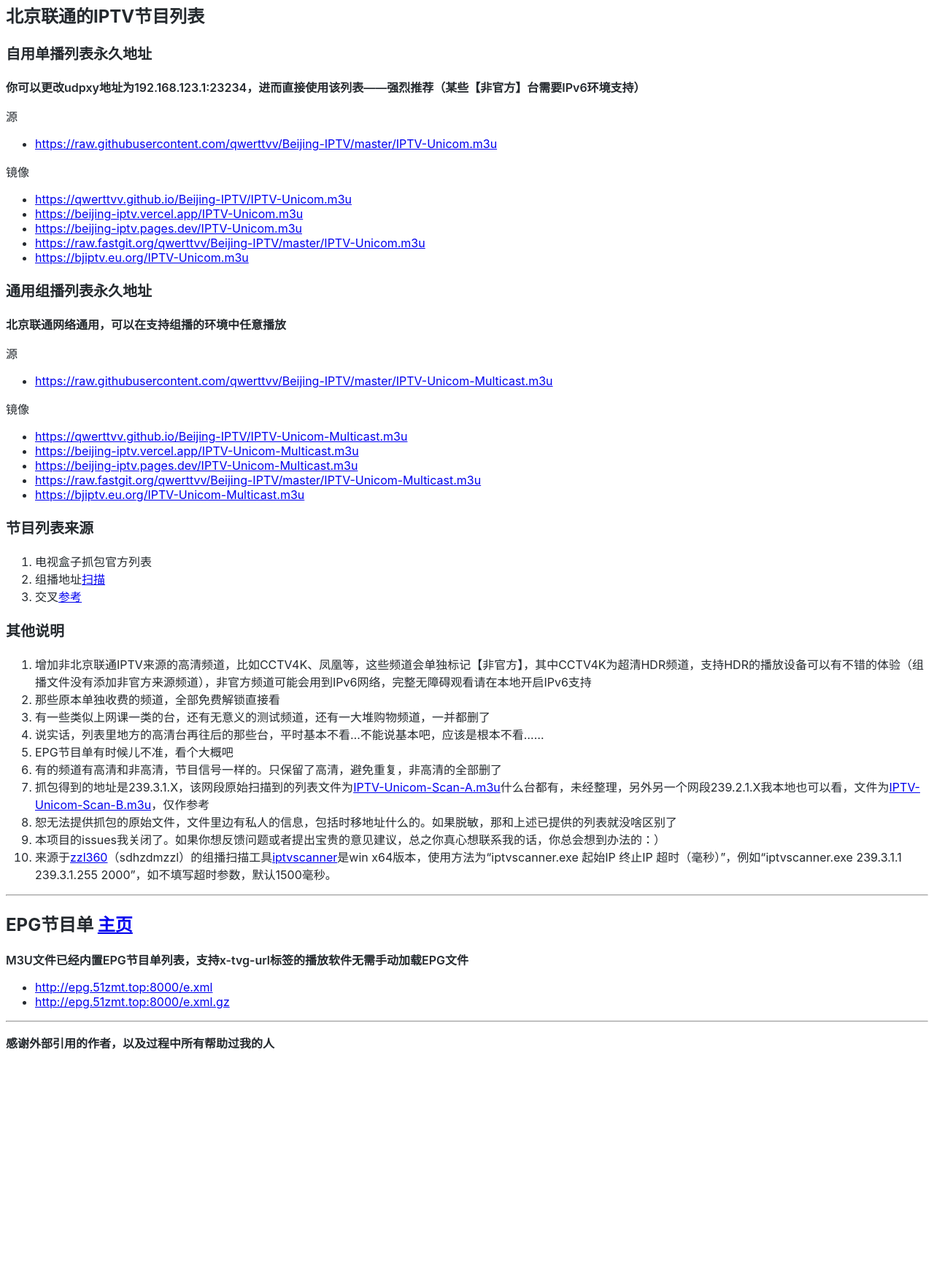
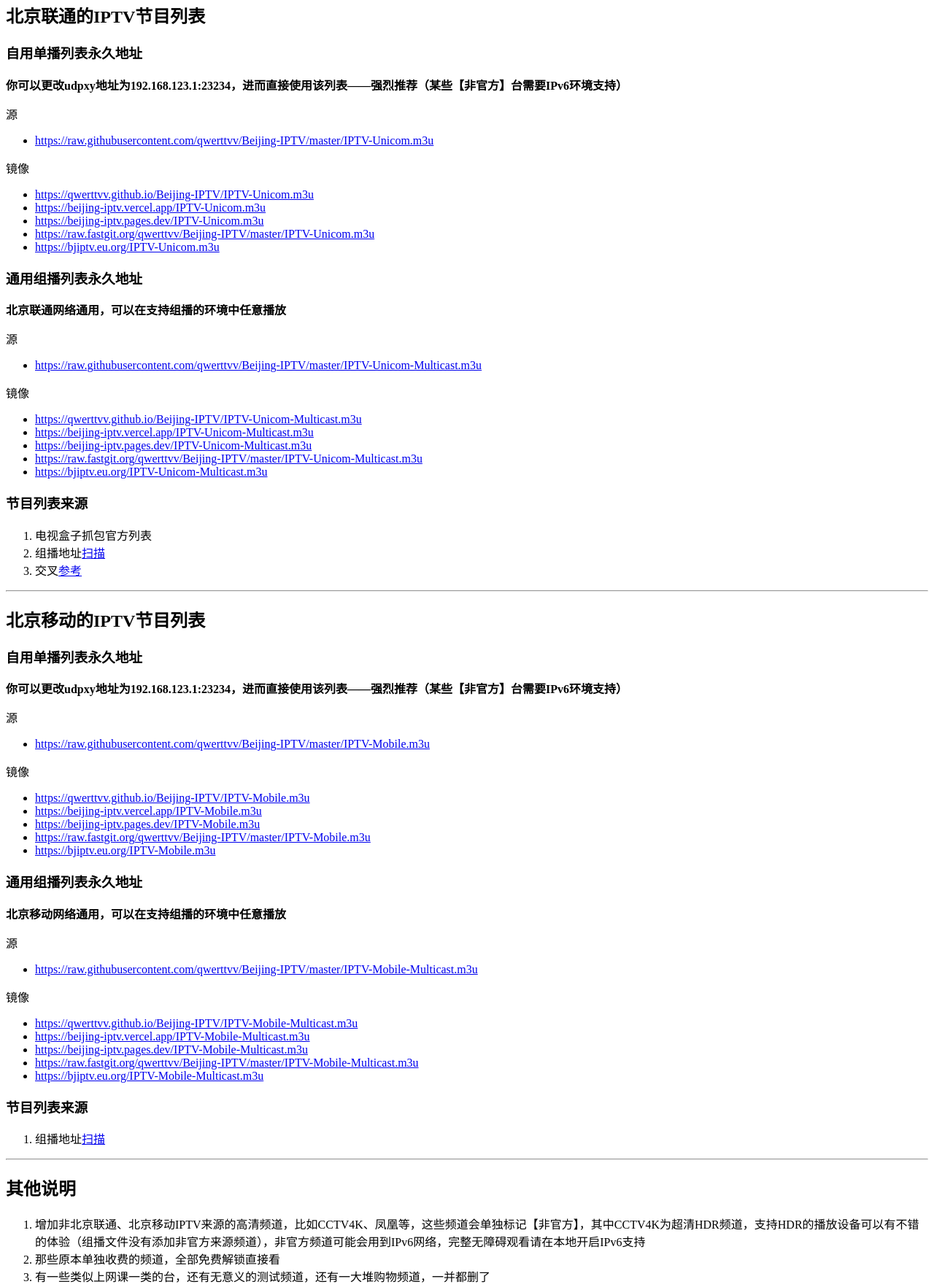
Before and after one commit to qwerttvv/Beijing-IPTV, a plain HTML site: page index.html in a window 1280 px wide. Shown: the part 94-1858 px from the top of the page at 73% size. Before the commit the page ends 1551 px from the top, so only its background shows below. Drawn offline with Linux system fonts and the light colour scheme.

Commit message:
Update index.html

```diff
--- a/index.html
+++ b/index.html
@@ -4,144 +4,139 @@
 <h1 style="margin-left:0px;color:#24292E;font-family:-apple-system, BlinkMacSystemFont, &quot;background-color:#FFFFFF;">
 	Beijing-IPTV&nbsp;<a href="https://bjiptv.eu.org/">https://bjiptv.eu.org/</a>&nbsp;<a href="https://github.com/qwerttvv/Beijing-IPTV" target="_blank">GitHub项目地址</a>
 </h1>
+
 <hr />
-<h2 style="color:#24292E;font-family:-apple-system, BlinkMacSystemFont, &quot;background-color:#FFFFFF;">
-	<a id="user-content-北京联通的iptv节目列表" class="anchor" href="https://github.com/qwerttvv/Beijing-IPTV#北京联通的iptv节目列表"></a>北京联通的IPTV节目列表
-</h2>
-<h3 style="font-size:1.25em;color:#24292E;font-family:-apple-system, BlinkMacSystemFont, &quot;background-color:#FFFFFF;">
-	<a id="user-content-自用单播列表永久地址" class="anchor" href="https://github.com/qwerttvv/Beijing-IPTV#自用单播列表永久地址"></a>自用单播列表永久地址
-</h3>
-<p style="color:#24292E;font-family:-apple-system, BlinkMacSystemFont, &quot;font-size:16px;background-color:#FFFFFF;">
-	<span style="font-weight:600;">你可以更改udpxy地址为192.168.123.1:23234，进而直接使用该列表——强烈推荐（某些【非官方】台需要IPv6环境支持）</span>
-</p>
-<p style="color:#24292E;font-family:-apple-system, BlinkMacSystemFont, &quot;font-size:16px;background-color:#FFFFFF;">
-	源
-</p>
-<ul style="color:#24292E;font-family:-apple-system, BlinkMacSystemFont, &quot;font-size:16px;background-color:#FFFFFF;">
-	<li>
-		<a href="https://raw.githubusercontent.com/qwerttvv/Beijing-IPTV/master/IPTV-Unicom.m3u">https://raw.githubusercontent.com/qwerttvv/Beijing-IPTV/master/IPTV-Unicom.m3u</a>
-	</li>
+
+<h2>北京联通的IPTV节目列表</h2>
+
+<h3>自用单播列表永久地址</h3>
+
+<p><strong>你可以更改udpxy地址为192.168.123.1:23234，进而直接使用该列表——强烈推荐（某些【非官方】台需要IPv6环境支持）</strong></p>
+
+<p>源</p>
+
+<ul>
+<li><a href="https://raw.githubusercontent.com/qwerttvv/Beijing-IPTV/master/IPTV-Unicom.m3u" title="https://raw.githubusercontent.com/qwerttvv/Beijing-IPTV/master/IPTV-Unicom.m3u">https://raw.githubusercontent.com/qwerttvv/Beijing-IPTV/master/IPTV-Unicom.m3u</a></li>
 </ul>
-<p style="color:#24292E;font-family:-apple-system, BlinkMacSystemFont, &quot;font-size:16px;background-color:#FFFFFF;">
-	镜像
-</p>
-<ul style="color:#24292E;font-family:-apple-system, BlinkMacSystemFont, &quot;font-size:16px;background-color:#FFFFFF;">
-	<li>
-		<a href="https://qwerttvv.github.io/Beijing-IPTV/IPTV-Unicom.m3u">https://qwerttvv.github.io/Beijing-IPTV/IPTV-Unicom.m3u</a>
-	</li>
-	<li>
-		<a href="https://beijing-iptv.vercel.app/IPTV-Unicom.m3u">https://beijing-iptv.vercel.app/IPTV-Unicom.m3u</a>
-	</li>
-	<li>
-		<a href="https://beijing-iptv.pages.dev/IPTV-Unicom.m3u">https://beijing-iptv.pages.dev/IPTV-Unicom.m3u</a>
-	</li>
-	<li>
-		<a href="https://raw.fastgit.org/qwerttvv/Beijing-IPTV/master/IPTV-Unicom.m3u">https://raw.fastgit.org/qwerttvv/Beijing-IPTV/master/IPTV-Unicom.m3u</a>
-	</li>
-	<li>
-		<a href="https://bjiptv.eu.org/IPTV-Unicom.m3u">https://bjiptv.eu.org/IPTV-Unicom.m3u</a>
-	</li>
+
+<p>镜像</p>
+
+<ul>
+<li><a href="https://qwerttvv.github.io/Beijing-IPTV/IPTV-Unicom.m3u" title="https://qwerttvv.github.io/Beijing-IPTV/IPTV-Unicom.m3u">https://qwerttvv.github.io/Beijing-IPTV/IPTV-Unicom.m3u</a></li>
+<li><a href="https://beijing-iptv.vercel.app/IPTV-Unicom.m3u" title="https://beijing-iptv.vercel.app/IPTV-Unicom.m3u">https://beijing-iptv.vercel.app/IPTV-Unicom.m3u</a></li>
+<li><a href="https://beijing-iptv.pages.dev/IPTV-Unicom.m3u" title="https://beijing-iptv.pages.dev/IPTV-Unicom.m3u">https://beijing-iptv.pages.dev/IPTV-Unicom.m3u</a></li>
+<li><a href="https://raw.fastgit.org/qwerttvv/Beijing-IPTV/master/IPTV-Unicom.m3u" title="https://raw.fastgit.org/qwerttvv/Beijing-IPTV/master/IPTV-Unicom.m3u">https://raw.fastgit.org/qwerttvv/Beijing-IPTV/master/IPTV-Unicom.m3u</a></li>
+<li><a href="https://bjiptv.eu.org/IPTV-Unicom.m3u" title="https://bjiptv.eu.org/IPTV-Unicom.m3u">https://bjiptv.eu.org/IPTV-Unicom.m3u</a></li>
 </ul>
-<h3 style="font-size:1.25em;color:#24292E;font-family:-apple-system, BlinkMacSystemFont, &quot;background-color:#FFFFFF;">
-	<a id="user-content-通用组播列表永久地址" class="anchor" href="https://github.com/qwerttvv/Beijing-IPTV#通用组播列表永久地址"></a>通用组播列表永久地址
-</h3>
-<p style="color:#24292E;font-family:-apple-system, BlinkMacSystemFont, &quot;font-size:16px;background-color:#FFFFFF;">
-	<span style="font-weight:600;">北京联通网络通用，可以在支持组播的环境中任意播放</span>
-</p>
-<p style="color:#24292E;font-family:-apple-system, BlinkMacSystemFont, &quot;font-size:16px;background-color:#FFFFFF;">
-	源
-</p>
-<ul style="color:#24292E;font-family:-apple-system, BlinkMacSystemFont, &quot;font-size:16px;background-color:#FFFFFF;">
-	<li>
-		<a href="https://raw.githubusercontent.com/qwerttvv/Beijing-IPTV/master/IPTV-Unicom-Multicast.m3u">https://raw.githubusercontent.com/qwerttvv/Beijing-IPTV/master/IPTV-Unicom-Multicast.m3u</a>
-	</li>
+
+<h3>通用组播列表永久地址</h3>
+
+<p><strong>北京联通网络通用，可以在支持组播的环境中任意播放</strong></p>
+
+<p>源</p>
+
+<ul>
+<li><a href="https://raw.githubusercontent.com/qwerttvv/Beijing-IPTV/master/IPTV-Unicom-Multicast.m3u" title="https://raw.githubusercontent.com/qwerttvv/Beijing-IPTV/master/IPTV-Unicom-Multicast.m3u">https://raw.githubusercontent.com/qwerttvv/Beijing-IPTV/master/IPTV-Unicom-Multicast.m3u</a></li>
 </ul>
-<p style="color:#24292E;font-family:-apple-system, BlinkMacSystemFont, &quot;font-size:16px;background-color:#FFFFFF;">
-	镜像
-</p>
-<ul style="color:#24292E;font-family:-apple-system, BlinkMacSystemFont, &quot;font-size:16px;background-color:#FFFFFF;">
-	<li>
-		<a href="https://qwerttvv.github.io/Beijing-IPTV/IPTV-Unicom-Multicast.m3u">https://qwerttvv.github.io/Beijing-IPTV/IPTV-Unicom-Multicast.m3u</a>
-	</li>
-	<li>
-		<a href="https://beijing-iptv.vercel.app/IPTV-Unicom-Multicast.m3u">https://beijing-iptv.vercel.app/IPTV-Unicom-Multicast.m3u</a>
-	</li>
-	<li>
-		<a href="https://beijing-iptv.pages.dev/IPTV-Unicom-Multicast.m3u">https://beijing-iptv.pages.dev/IPTV-Unicom-Multicast.m3u</a>
-	</li>
-	<li>
-		<a href="https://raw.fastgit.org/qwerttvv/Beijing-IPTV/master/IPTV-Unicom-Multicast.m3u">https://raw.fastgit.org/qwerttvv/Beijing-IPTV/master/IPTV-Unicom-Multicast.m3u</a>
-	</li>
-	<li>
-		<a href="https://bjiptv.eu.org/IPTV-Unicom-Multicast.m3u">https://bjiptv.eu.org/IPTV-Unicom-Multicast.m3u</a>
-	</li>
+
+<p>镜像</p>
+
+<ul>
+<li><a href="https://qwerttvv.github.io/Beijing-IPTV/IPTV-Unicom-Multicast.m3u" title="https://qwerttvv.github.io/Beijing-IPTV/IPTV-Unicom-Multicast.m3u">https://qwerttvv.github.io/Beijing-IPTV/IPTV-Unicom-Multicast.m3u</a></li>
+<li><a href="https://beijing-iptv.vercel.app/IPTV-Unicom-Multicast.m3u" title="https://beijing-iptv.vercel.app/IPTV-Unicom-Multicast.m3u">https://beijing-iptv.vercel.app/IPTV-Unicom-Multicast.m3u</a></li>
+<li><a href="https://beijing-iptv.pages.dev/IPTV-Unicom-Multicast.m3u" title="https://beijing-iptv.pages.dev/IPTV-Unicom-Multicast.m3u">https://beijing-iptv.pages.dev/IPTV-Unicom-Multicast.m3u</a></li>
+<li><a href="https://raw.fastgit.org/qwerttvv/Beijing-IPTV/master/IPTV-Unicom-Multicast.m3u" title="https://raw.fastgit.org/qwerttvv/Beijing-IPTV/master/IPTV-Unicom-Multicast.m3u">https://raw.fastgit.org/qwerttvv/Beijing-IPTV/master/IPTV-Unicom-Multicast.m3u</a></li>
+<li><a href="https://bjiptv.eu.org/IPTV-Unicom-Multicast.m3u" title="https://bjiptv.eu.org/IPTV-Unicom-Multicast.m3u">https://bjiptv.eu.org/IPTV-Unicom-Multicast.m3u</a></li>
 </ul>
-<h3 style="font-size:1.25em;color:#24292E;font-family:-apple-system, BlinkMacSystemFont, &quot;background-color:#FFFFFF;">
-	<a id="user-content-节目列表来源" class="anchor" href="https://github.com/qwerttvv/Beijing-IPTV#节目列表来源"></a>节目列表来源
-</h3>
-<ol style="color:#24292E;font-family:-apple-system, BlinkMacSystemFont, &quot;font-size:16px;background-color:#FFFFFF;">
-	<li>
-		电视盒子抓包官方列表
-	</li>
-	<li>
-		组播地址<a href="https://raw.githubusercontent.com/qwerttvv/Beijing-IPTV/master/iptvscanner.7z">扫描</a>
-	</li>
-	<li>
-		交叉<a href="https://github.com/islercn/BeiJing-Unicom-IPTV-List">参考</a>
-	</li>
+
+<h3>节目列表来源</h3>
+
+<ol>
+<li>电视盒子抓包官方列表</li>
+<li>组播地址<a href="https://raw.githubusercontent.com/qwerttvv/Beijing-IPTV/master/iptvscanner.7z" title="扫描">扫描</a></li>
+<li>交叉<a href="https://github.com/islercn/BeiJing-Unicom-IPTV-List" title="参考">参考</a></li>
 </ol>
-<h3 style="font-size:1.25em;color:#24292E;font-family:-apple-system, BlinkMacSystemFont, &quot;background-color:#FFFFFF;">
-	<a id="user-content-其他说明" class="anchor" href="https://github.com/qwerttvv/Beijing-IPTV#其他说明"></a>其他说明
-</h3>
-<ol style="color:#24292E;font-family:-apple-system, BlinkMacSystemFont, &quot;font-size:16px;background-color:#FFFFFF;">
-	<li>
-		增加非北京联通IPTV来源的高清频道，比如CCTV4K、凤凰等，这些频道会单独标记【非官方】，其中CCTV4K为超清HDR频道，支持HDR的播放设备可以有不错的体验（组播文件没有添加非官方来源频道），非官方频道可能会用到IPv6网络，完整无障碍观看请在本地开启IPv6支持
-	</li>
-	<li>
-		那些原本单独收费的频道，全部免费解锁直接看
-	</li>
-	<li>
-		有一些类似上网课一类的台，还有无意义的测试频道，还有一大堆购物频道，一并都删了
-	</li>
-	<li>
-		说实话，列表里地方的高清台再往后的那些台，平时基本不看…不能说基本吧，应该是根本不看……
-	</li>
-	<li>
-		EPG节目单有时候儿不准，看个大概吧
-	</li>
-	<li>
-		有的频道有高清和非高清，节目信号一样的。只保留了高清，避免重复，非高清的全部删了
-	</li>
-	<li>
-		抓包得到的地址是239.3.1.X，该网段原始扫描到的列表文件为<a href="https://raw.githubusercontent.com/qwerttvv/Beijing-IPTV/master/IPTV-Unicom-Scan-A.m3u">IPTV-Unicom-Scan-A.m3u</a>什么台都有，未经整理，另外另一个网段239.2.1.X我本地也可以看，文件为<a href="https://raw.githubusercontent.com/qwerttvv/Beijing-IPTV/master/IPTV-Unicom-Scan-B.m3u">IPTV-Unicom-Scan-B.m3u</a>，仅作参考
-	</li>
-	<li>
-		恕无法提供抓包的原始文件，文件里边有私人的信息，包括时移地址什么的。如果脱敏，那和上述已提供的列表就没啥区别了
-	</li>
-	<li>
-		本项目的issues我关闭了。如果你想反馈问题或者提出宝贵的意见建议，总之你真心想联系我的话，你总会想到办法的：）
-	</li>
-	<li>
-		来源于<a href="https://github.com/zzl360">zzl360</a>（sdhzdmzzl）的组播扫描工具<a href="https://raw.githubusercontent.com/qwerttvv/Beijing-IPTV/master/iptvscanner.7z">iptvscanner</a>是win x64版本，使用方法为“iptvscanner.exe 起始IP 终止IP 超时（毫秒）”，例如“iptvscanner.exe 239.3.1.1 239.3.1.255 2000”，如不填写超时参数，默认1500毫秒。
-	</li>
+
+<hr />
+
+<h2>北京移动的IPTV节目列表</h2>
+
+<h3>自用单播列表永久地址</h3>
+
+<p><strong>你可以更改udpxy地址为192.168.123.1:23234，进而直接使用该列表——强烈推荐（某些【非官方】台需要IPv6环境支持）</strong></p>
+
+<p>源</p>
+
+<ul>
+<li><a href="https://raw.githubusercontent.com/qwerttvv/Beijing-IPTV/master/IPTV-Mobile.m3u" title="https://raw.githubusercontent.com/qwerttvv/Beijing-IPTV/master/IPTV-Mobile.m3u">https://raw.githubusercontent.com/qwerttvv/Beijing-IPTV/master/IPTV-Mobile.m3u</a></li>
+</ul>
+
+<p>镜像</p>
+
+<ul>
+<li><a href="https://qwerttvv.github.io/Beijing-IPTV/IPTV-Mobile.m3u" title="https://qwerttvv.github.io/Beijing-IPTV/IPTV-Mobile.m3u">https://qwerttvv.github.io/Beijing-IPTV/IPTV-Mobile.m3u</a></li>
+<li><a href="https://beijing-iptv.vercel.app/IPTV-Mobile.m3u" title="https://beijing-iptv.vercel.app/IPTV-Mobile.m3u">https://beijing-iptv.vercel.app/IPTV-Mobile.m3u</a></li>
+<li><a href="https://beijing-iptv.pages.dev/IPTV-Mobile.m3u" title="https://beijing-iptv.pages.dev/IPTV-Mobile.m3u">https://beijing-iptv.pages.dev/IPTV-Mobile.m3u</a></li>
+<li><a href="https://raw.fastgit.org/qwerttvv/Beijing-IPTV/master/IPTV-Mobile.m3u" title="https://raw.fastgit.org/qwerttvv/Beijing-IPTV/master/IPTV-Mobile.m3u">https://raw.fastgit.org/qwerttvv/Beijing-IPTV/master/IPTV-Mobile.m3u</a></li>
+<li><a href="https://bjiptv.eu.org/IPTV-Mobile.m3u" title="https://bjiptv.eu.org/IPTV-Mobile.m3u">https://bjiptv.eu.org/IPTV-Mobile.m3u</a></li>
+</ul>
+
+<h3>通用组播列表永久地址</h3>
+
+<p><strong>北京移动网络通用，可以在支持组播的环境中任意播放</strong></p>
+
+<p>源</p>
+
+<ul>
+<li><a href="https://raw.githubusercontent.com/qwerttvv/Beijing-IPTV/master/IPTV-Mobile-Multicast.m3u" title="https://raw.githubusercontent.com/qwerttvv/Beijing-IPTV/master/IPTV-Mobile-Multicast.m3u">https://raw.githubusercontent.com/qwerttvv/Beijing-IPTV/master/IPTV-Mobile-Multicast.m3u</a></li>
+</ul>
+
+<p>镜像</p>
+
+<ul>
+<li><a href="https://qwerttvv.github.io/Beijing-IPTV/IPTV-Mobile-Multicast.m3u" title="https://qwerttvv.github.io/Beijing-IPTV/IPTV-Mobile-Multicast.m3u">https://qwerttvv.github.io/Beijing-IPTV/IPTV-Mobile-Multicast.m3u</a></li>
+<li><a href="https://beijing-iptv.vercel.app/IPTV-Mobile-Multicast.m3u" title="https://beijing-iptv.vercel.app/IPTV-Mobile-Multicast.m3u">https://beijing-iptv.vercel.app/IPTV-Mobile-Multicast.m3u</a></li>
+<li><a href="https://beijing-iptv.pages.dev/IPTV-Mobile-Multicast.m3u" title="https://beijing-iptv.pages.dev/IPTV-Mobile-Multicast.m3u">https://beijing-iptv.pages.dev/IPTV-Mobile-Multicast.m3u</a></li>
+<li><a href="https://raw.fastgit.org/qwerttvv/Beijing-IPTV/master/IPTV-Mobile-Multicast.m3u" title="https://raw.fastgit.org/qwerttvv/Beijing-IPTV/master/IPTV-Mobile-Multicast.m3u">https://raw.fastgit.org/qwerttvv/Beijing-IPTV/master/IPTV-Mobile-Multicast.m3u</a></li>
+<li><a href="https://bjiptv.eu.org/IPTV-Mobile-Multicast.m3u" title="https://bjiptv.eu.org/IPTV-Mobile-Multicast.m3u">https://bjiptv.eu.org/IPTV-Mobile-Multicast.m3u</a></li>
+</ul>
+
+<h3>节目列表来源</h3>
+
+<ol>
+<li>组播地址<a href="https://raw.githubusercontent.com/qwerttvv/Beijing-IPTV/master/iptvscanner.7z" title="扫描">扫描</a></li>
 </ol>
+
 <hr />
-<h2 style="color:#24292E;font-family:-apple-system, BlinkMacSystemFont, &quot;background-color:#FFFFFF;">
-	<a id="user-content-epg节目单-主页" class="anchor" href="https://github.com/qwerttvv/Beijing-IPTV#epg节目单-主页"></a>EPG节目单&nbsp;<a href="http://epg.51zmt.top:8000/">主页</a>
-</h2>
-<p style="color:#24292E;font-family:-apple-system, BlinkMacSystemFont, &quot;font-size:16px;background-color:#FFFFFF;">
-	<span style="font-weight:600;">M3U文件已经内置EPG节目单列表，支持x-tvg-url标签的播放软件无需手动加载EPG文件</span>
-</p>
-<ul style="color:#24292E;font-family:-apple-system, BlinkMacSystemFont, &quot;font-size:16px;background-color:#FFFFFF;">
-	<li>
-		<a href="http://epg.51zmt.top:8000/e.xml">http://epg.51zmt.top:8000/e.xml</a>
-	</li>
-	<li>
-		<a href="http://epg.51zmt.top:8000/e.xml.gz">http://epg.51zmt.top:8000/e.xml.gz</a>
-	</li>
+
+<h2>其他说明</h2>
+
+<ol>
+<li>增加非北京联通、北京移动IPTV来源的高清频道，比如CCTV4K、凤凰等，这些频道会单独标记【非官方】，其中CCTV4K为超清HDR频道，支持HDR的播放设备可以有不错的体验（组播文件没有添加非官方来源频道），非官方频道可能会用到IPv6网络，完整无障碍观看请在本地开启IPv6支持</li>
+<li>那些原本单独收费的频道，全部免费解锁直接看</li>
+<li>有一些类似上网课一类的台，还有无意义的测试频道，还有一大堆购物频道，一并都删了</li>
+<li>说实话，列表里地方的高清台再往后的那些台，平时基本不看…不能说基本吧，应该是根本不看……</li>
+<li>EPG节目单有时候儿不准，看个大概吧</li>
+<li>有的频道有高清和非高清，节目信号一样的。只保留了高清，避免重复，非高清的全部删了</li>
+<li>北京联通抓包得到的地址是239.3.1.X，该网段原始扫描到的列表文件为<a href="https://raw.githubusercontent.com/qwerttvv/Beijing-IPTV/master/IPTV-Unicom-Scan-A.m3u" title="IPTV-Unicom-Scan-A.m3u">IPTV-Unicom-Scan-A.m3u</a>什么台都有，未经整理，另外另一个网段239.2.1.X我本地也可以看，文件为<a href="https://raw.githubusercontent.com/qwerttvv/Beijing-IPTV/master/IPTV-Unicom-Scan-B.m3u" title="IPTV-Unicom-Scan-B.m3u">IPTV-Unicom-Scan-B.m3u</a>，仅作参考</li>
+<li>恕无法提供抓包的原始文件，文件里边有私人的信息，包括时移地址什么的。如果脱敏，那和上述已提供的列表就没啥区别了</li>
+<li>本项目的issues我关闭了。如果你想反馈问题或者提出宝贵的意见建议，总之你真心想联系我的话，你总会想到办法的：）</li>
+<li>来源于<a href="https://github.com/zzl360" title="zzl360">zzl360</a>（sdhzdmzzl）的组播扫描工具<a href="https://raw.githubusercontent.com/qwerttvv/Beijing-IPTV/master/iptvscanner.7z" title="iptvscanner.7z">iptvscanner.7z</a>是win x64版本，使用方法为“iptvscanner.exe 起始IP 终止IP 超时（毫秒）”，例如“iptvscanner.exe 239.3.1.1 239.3.1.255 2000”，如不填写超时参数，默认1500毫秒。</li>
+</ol>
+
+<hr />
+
+<h2>EPG节目单 <a href="http://epg.51zmt.top:8000/" title="主页">主页</a></h2>
+
+<p><strong>M3U文件已经内置EPG节目单列表，支持x-tvg-url标签的播放软件无需手动加载EPG文件</strong></p>
+
+<ul>
+<li><a href="http://epg.51zmt.top:8000/e.xml" title="http://epg.51zmt.top:8000/e.xml">http://epg.51zmt.top:8000/e.xml</a></li>
+<li><a href="http://epg.51zmt.top:8000/e.xml.gz" title="http://epg.51zmt.top:8000/e.xml.gz">http://epg.51zmt.top:8000/e.xml.gz</a></li>
 </ul>
+
 <hr />
-<p style="color:#24292E;font-family:-apple-system, BlinkMacSystemFont, &quot;font-size:16px;background-color:#FFFFFF;">
-	<span style="font-weight:600;">感谢外部引用的作者，以及过程中所有帮助过我的人</span>
-</p>
+
+<p><strong>感谢外部引用的作者，以及过程中所有帮助过我的人</strong></p>
+
 </html>
```
